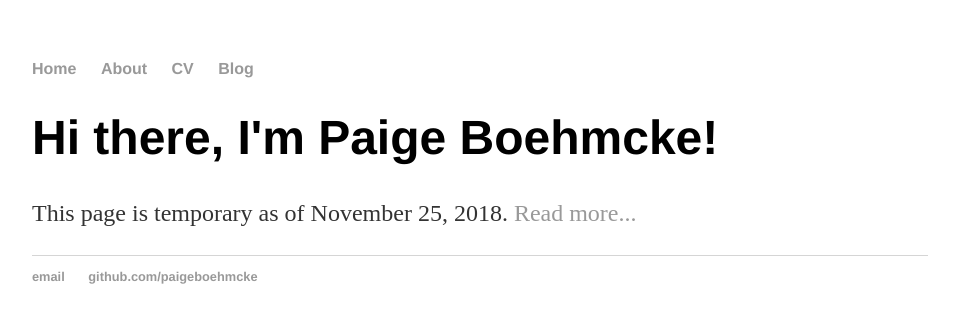
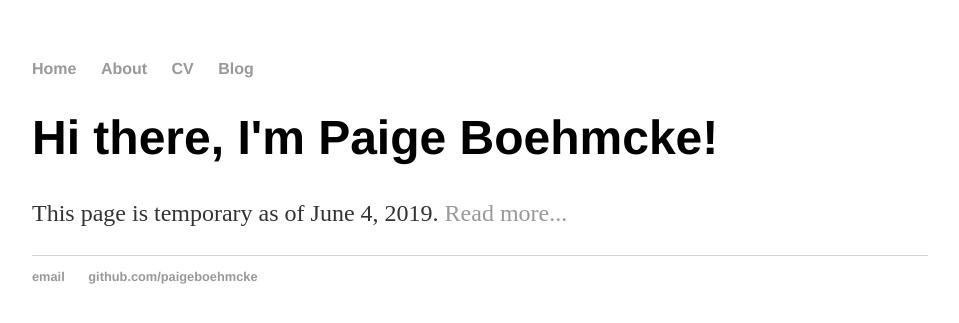
Before and after one commit to paigeboehmcke/paigeboehmcke.github.io, a Jekyll site: the page built from index.html, in a window 1280 px wide. Shown: the top 323 px of the page, without its empty margins (160-1119 px from the left). Built offline with Jekyll 4.4.1, drawn with Linux system fonts in a browser that asks for light colours.

Commit message:
Update index.html

```diff
--- a/index.html
+++ b/index.html
@@ -4,5 +4,5 @@ title: Paige Boehmcke
 ---
 <div class="blurb">
 	<h1>Hi there, I'm Paige Boehmcke!</h1>
-	<p>This page is temporary as of November 25, 2018. <a href="/about">Read more...</a></p>
+	<p>This page is temporary as of June 4, 2019. <a href="/about">Read more...</a></p>
 </div><!-- /.blurb -->
```
